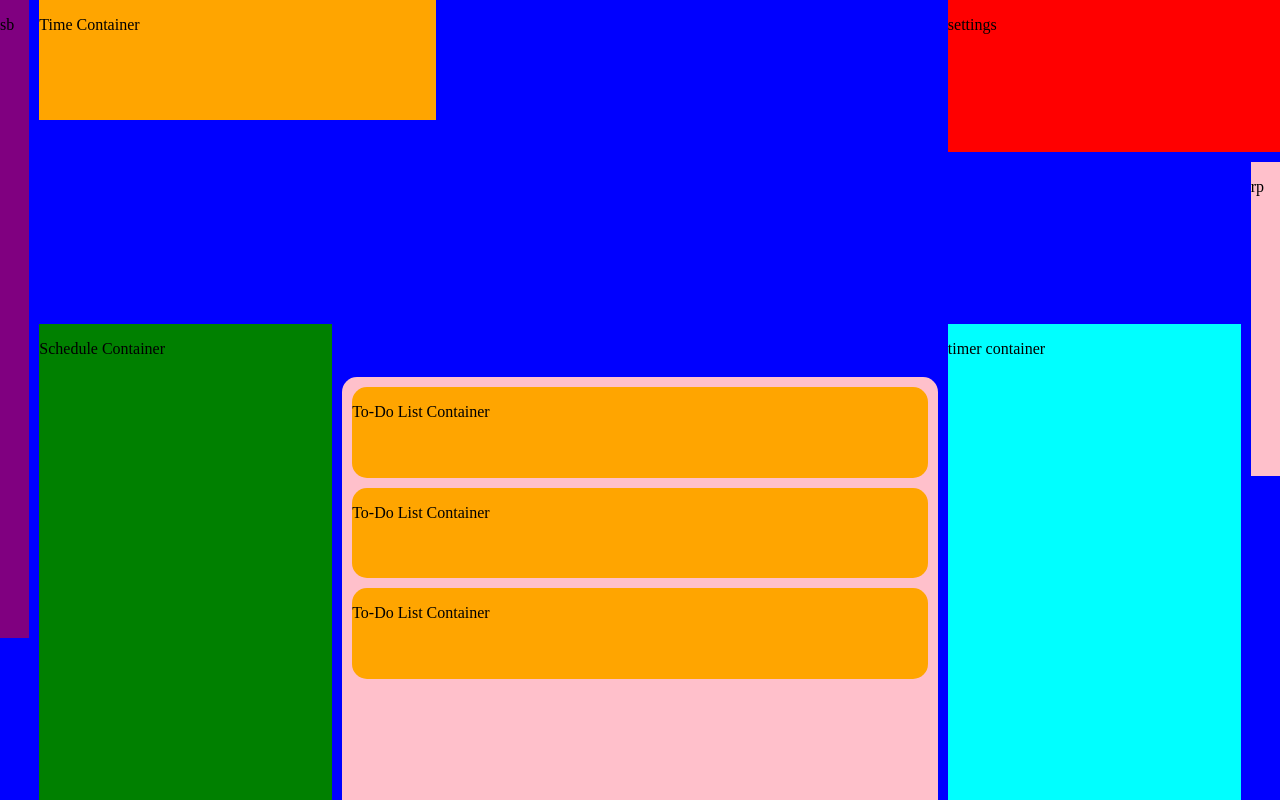
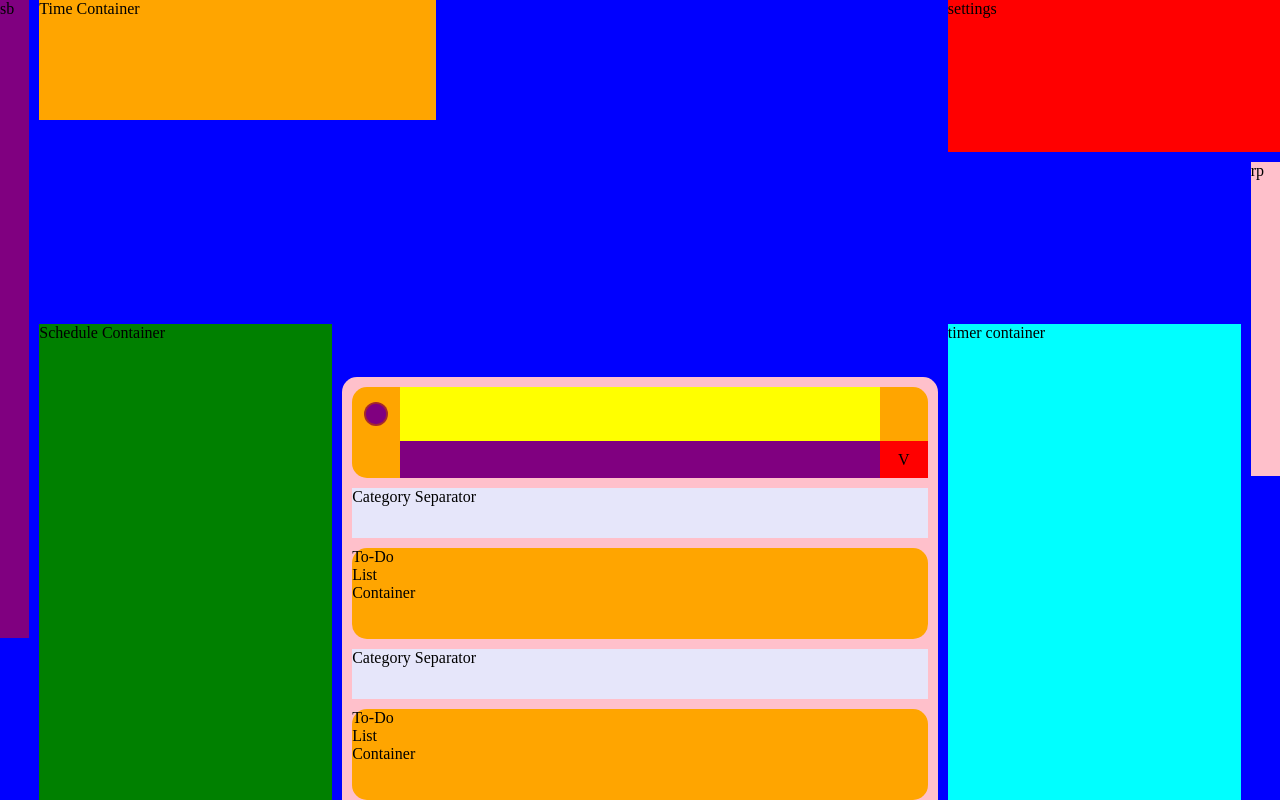
Before and after one commit to Jam0924/planner-site, a React (Vite) app in the folder frontend/: page / in a window 1280 px wide. Built offline with nearby package versions, Linux system fonts and the light colour scheme.

Commit message:
Added to-do list item layout and minor check box implementation

```diff
--- a/frontend/src/App.css
+++ b/frontend/src/App.css
@@ -6,6 +6,18 @@
   grid-template-columns: 0.1fr 1fr 1fr 1fr 1fr 0.1fr;
   gap: 10px;
   background-color: blue;
+}
+
+.toDoListContainer{
+  grid-row: 2/-1;
+  grid-column: 1;
+  background-color: pink;
+  border-radius: 15px 15px 0 0;
+  display:flex;
+  flex-direction: column;
+  gap: 10px;
+  overflow-y: auto;
+  padding: 10px;
 }
 
 .sidebarContainer{
@@ -53,25 +65,6 @@
   /* background-color: orange; */
 }
 
-.toDoListContainer{
-  grid-row: 2/-1;
-  grid-column: 1;
-  background-color: pink;
-  border-radius: 15px 15px 0 0;
-  display:flex;
-  flex-direction: column;
-  gap: 10px;
-  overflow-y: auto;
-  padding: 10px;
-}
-
-.toDoListItem{
-  width: 100%;
-  height: calc(25% - 10px);
-  border-radius: 15px 15px 15px 15px;
-  background-color: orange;
-}
-
 .timerContainer{
   grid-row:3 / 6;
   grid-column:5;
--- a/frontend/src/App.jsx
+++ b/frontend/src/App.jsx
@@ -1,5 +1,6 @@
 import { useState } from 'react'
 import './App.css'
+import DashboardToDo from './DashboardToDo.jsx'
 
 function App() {
   return (
@@ -25,15 +26,7 @@ function App() {
 
       <div className = "toDoListSizer">
         <div className = "toDoListContainer">
-          <div className = "toDoListItem">
-            <p> To-Do List Container</p>
-          </div>
-          <div className = "toDoListItem">
-            <p> To-Do List Container</p>
-          </div>
-          <div className = "toDoListItem">
-            <p> To-Do List Container</p>
-          </div>
+          <DashboardToDo></DashboardToDo>
         </div>
       </div>
 
--- /dev/null
+++ b/frontend/src/DashboardToDo.css
@@ -0,0 +1,62 @@
+.toDoListItem{
+  width: 100%;
+  flex-shrink: 0;
+  height: calc(25% - 10px);
+  border-radius: 15px 15px 15px 15px;
+  background-color: orange;
+  display: grid;
+  grid-template-columns: 0.1fr 1fr 0.1fr;
+  grid-template-rows: 6fr 4fr;
+}
+
+.toDoListItemCheck{
+  background-color: #a52a2a;
+  width: 50%;
+  aspect-ratio: 1/1;
+  border-radius: 50%;
+  place-self: center;
+  display: flex;
+  position: relative;
+  display: grid;
+  align-items: center;
+}
+
+.toDoListItemCheckInner{
+  background-color: purple;
+  width: 100%;
+  aspect-ratio: 1/1;
+  border-radius: 50%;
+  transform: scale(0.85);
+}
+
+.toDoListItemTitle{
+  background-color: yellow;
+  width: 100%;
+  grid-column: 2;
+}
+
+.toDoListItemDesc{
+  background-color: purple;
+  width: 100%;
+  grid-column: 2;
+  grid-row: 2;
+}
+
+.toDoListItemExpand{
+  background-color: red;
+  width: 100%;
+  height: 100%;
+  grid-column: 3;
+  grid-row: 2;
+  display: flex;
+  justify-content: center;
+  align-items: center;
+}
+
+
+.toDoListCategoryBlocker{
+  width: 100%;
+  flex-shrink: 0;
+  height: calc(15% - 10px);
+  background-color: lavender;
+}
--- /dev/null
+++ b/frontend/src/DashboardToDo.jsx
@@ -0,0 +1,53 @@
+import './DashboardToDo.css'
+
+function DashboardToDo(){
+    return(
+        <>
+            <div className = "toDoListItem">
+                <div className = "toDoListItemCheck">
+                    <div className = "toDoListItemCheckInner">
+                    </div>
+                </div>
+
+                <div className = "toDoListItemTitle">
+
+                </div>
+                <div className = "toDoListItemDesc">
+
+                </div>
+                <div className = "toDoListItemExpand">
+                <p>V</p>
+                </div>
+            </div>
+            <div className = "toDoListCategoryBlocker">
+                <p>Category Separator</p>
+            </div>
+            <div className = "toDoListItem">
+                <p> To-Do List Container</p>
+            </div>
+            <div className = "toDoListCategoryBlocker">
+                <p>Category Separator</p>
+            </div>
+            <div className = "toDoListItem">
+                <p> To-Do List Container</p>
+            </div>
+            <div className = "toDoListItem">
+                <p> To-Do List Container</p>
+            </div>
+            <div className = "toDoListItem">
+                <p> To-Do List Container</p>
+            </div>
+            <div className = "toDoListItem">
+                <p> To-Do List Container</p>
+            </div>
+            <div className = "toDoListItem">
+                <p> To-Do List Container</p>
+            </div>
+            <div className = "toDoListItem">
+                <p> To-Do List Container</p>
+            </div>
+          </>
+    )
+}
+
+export default DashboardToDo
--- a/frontend/src/index.css
+++ b/frontend/src/index.css
@@ -2,3 +2,8 @@ html, body {
   margin :0;
   padding: 0;
 }
+
+p{
+  margin: 0;
+  padding: 0;
+}
--- a/frontend/vite.config.js
+++ b/frontend/vite.config.js
@@ -4,4 +4,7 @@ import { defineConfig } from 'vite'
 // https://vite.dev/config/
 export default defineConfig({
   plugins: [react()],
+  server: {
+    allowedHosts: ['.ngrok-free.app', '.ngrok.app', '.result-stooge-effort.ngrok-free.dev'],
+  },
 })
```
